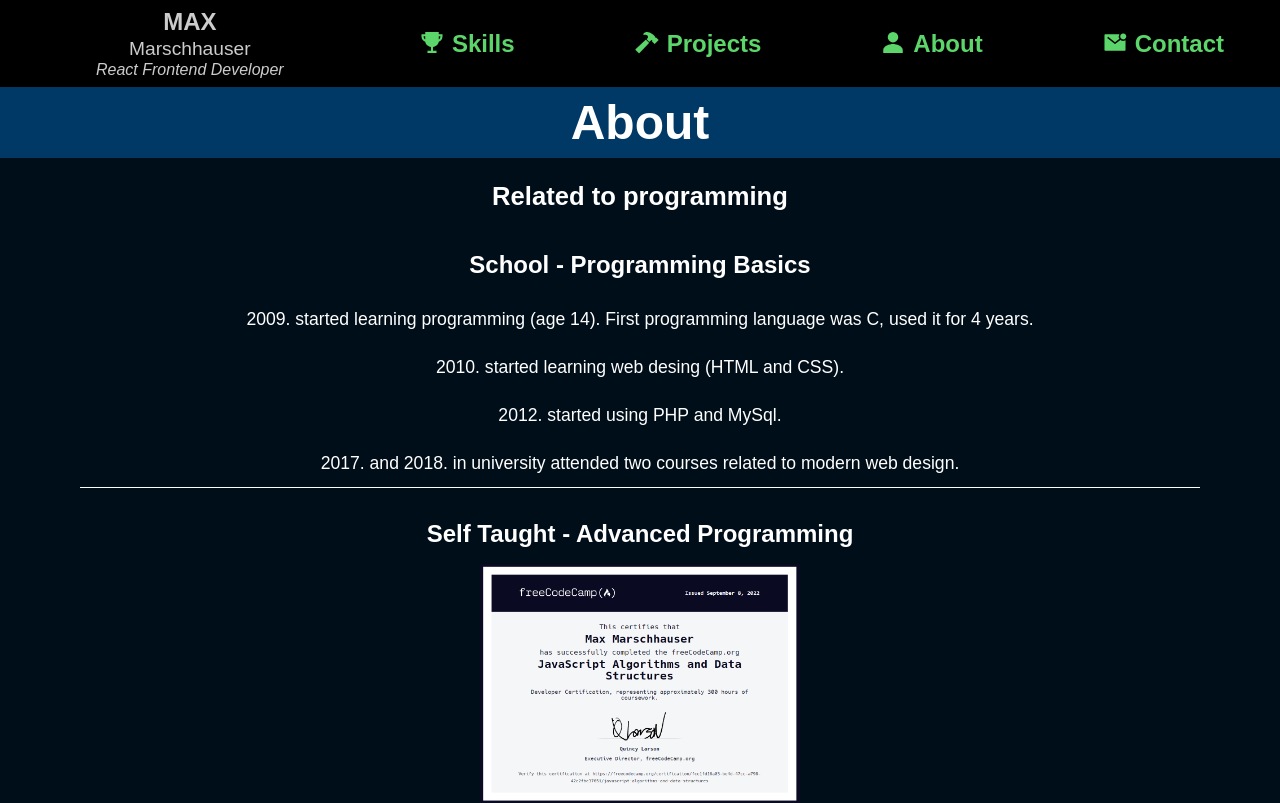
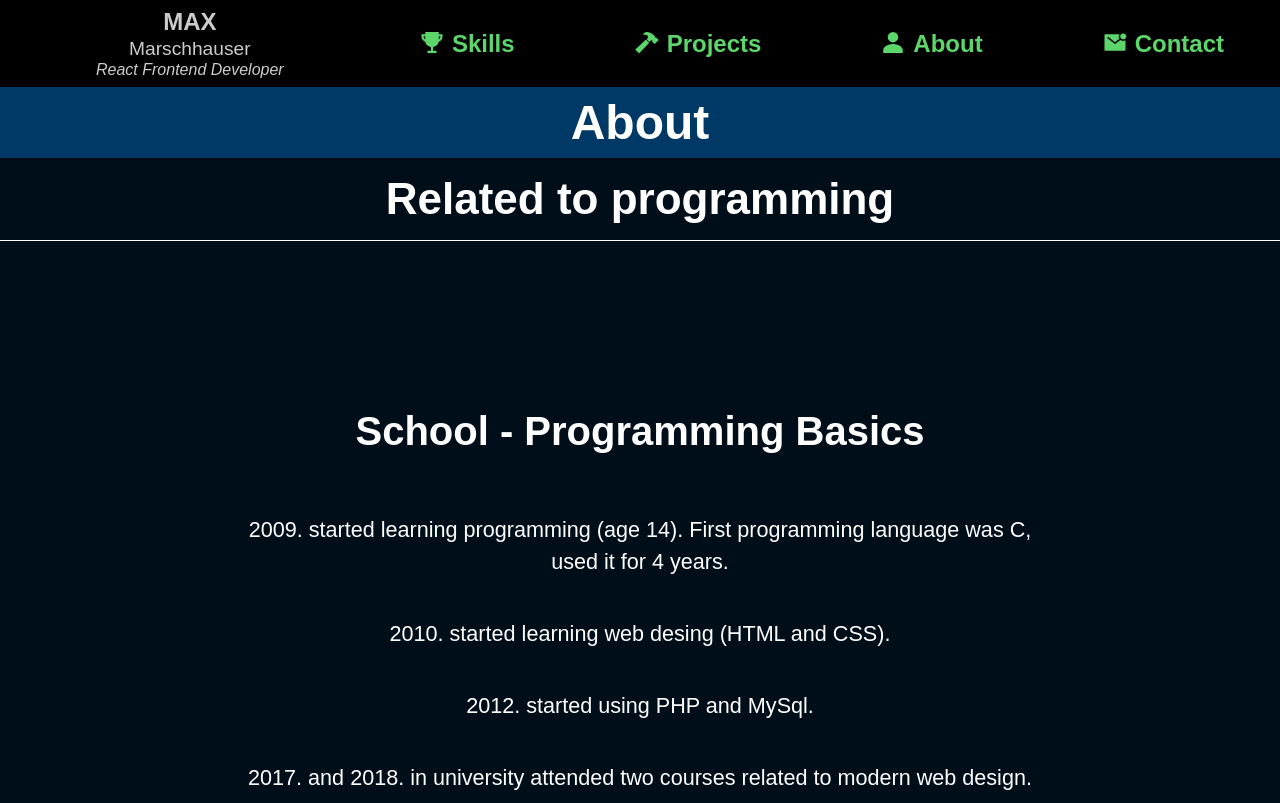
Before and after one commit to max-marschhauser/portfolio, a React (Create React App) app: page /about in a window 1280 px wide. Shown: the top 803 px of the page. Built offline with nearby package versions, Linux system fonts and the light colour scheme.

Commit message:
finished styling about page

```diff
--- a/src/pages/aboutPage/aboutPage.scss
+++ b/src/pages/aboutPage/aboutPage.scss
@@ -5,80 +5,57 @@
 	min-height: 100vh;
 
 	&--contents {
-		background-color: var(--color-black-transparent);
 		margin-bottom: 1rem;
 
+		background-color: var(--color-black-transparent);
+
+		color: var(--color-white);
+
 		h3 {
-			padding-block: 0.5rem;
+			padding-block: clamp(0.5rem, 2vh, 2.5rem);
 
+			font-size: clamp(1.2rem, 9vw, 2.75rem);
 			text-align: center;
-			font-size: 1.2rem;
-			color: var(--color-white);
-
-			@include abs.mq(700px, 550px) {
-				padding-block: 1.5rem;
-
-				font-size: 1.6rem;
-			}
-
-			@include abs.mq(1400px, 550px) {
-				padding-block: 2.5rem;
-
-				font-size: 2rem;
-			}
 		}
 
 		&--articles {
-			display: grid;
-			grid-template-columns: repeat(1, 1fr);
+			article {
+				padding-block: clamp(2rem, 20vh, 10rem);
+				padding-inline: clamp(1rem, 5vw, 5rem);
+				border-block: 1px solid var(--color-white);
 
-			article {
-				padding: 1rem 1rem;
-
-				@include abs.mq(700px, 0px) {
-					padding: 1rem 5rem;
+				&:last-child {
+					border-bottom: none;
 				}
 
-				border-radius: 1rem;
-
-				h4 {
-					padding-bottom: 1rem;
-
-					text-align: center;
-					font-size: 1rem;
-					color: var(--color-white);
-
-					@include abs.mq(700px, 550px) {
-						font-size: 1.25rem;
-					}
-
-					@include abs.mq(700px, 550px) {
-						font-size: 1.5rem;
+				.upperPart {
+					@include abs.mq(1400px, 0px) {
+						display: grid;
+						grid-template-columns: repeat(2, 1fr);
+						place-items: center;
 					}
 				}
 
+				h4 {
+					padding-block: clamp(0.5rem, 1vh, 1rem);
+
+					text-align: center;
+					font-size: clamp(1.1rem, 8vw, 2.5rem);
+				}
+
 				ul {
-					border-bottom: 1px solid var(--color-white);
+					padding-block: 2rem;
 
 					list-style: none;
 
-					line-height: 1.25rem;
+					li {
+						margin: 0 auto;
+						padding-block: clamp(0.5rem, 2.5vh, 1.5rem);
+						max-width: 50rem;
 
-					@include abs.mq(700px, 550px) {
-						line-height: 1.5rem;
-					}
-
-					li {
-						padding-block: 0.5rem;
-
-						font-size: 1rem;
-						color: var(--color-white);
+						font-size: clamp(1rem, 5vw, 1.35rem);
+						line-height: clamp(1.25rem, 4vh, 2rem);
 						text-align: center;
-
-						@include abs.mq(700px, 550px) {
-							padding-block: 0.75rem;
-							font-size: 1.1rem;
-						}
 					}
 				}
 
@@ -90,24 +67,18 @@
 					margin: 0 auto;
 
 					img {
-						width: 10rem;
-						max-height: 7.5rem;
+						width: clamp(15rem, 30vw, 25rem);
+						aspect-ratio: 16/9;
 
-						@include abs.mq(350px, 550px) {
-							width: 15rem;
-							max-height: 10rem;
-						}
-
-						@include abs.mq(700px, 550px) {
-							width: 20rem;
-							max-height: 15rem;
-						}
+						outline: 1px solid var(--color-lightgray);
+						outline-offset: 0.5rem;
 					}
 
-					transition: all 0.25s ease;
+					transition: all 0.35s ease;
 
 					&:hover,
-					&:focus-visible {
+					&:focus-visible,
+					&:active {
 						opacity: 0.8;
 					}
 				}
--- a/src/pages/aboutPage/components/AboutComponent.js
+++ b/src/pages/aboutPage/components/AboutComponent.js
@@ -16,19 +16,31 @@ export default function AboutComponent(props) {
 		if (relatedToProgramming === item.relatedToProgramming) {
 			return (
 				<article key={item.title}>
+					<div className="upperPart">
 						<h4>{item.title}</h4>
 						{item.imgSrc !== undefined ? (
 							<a href={item.link} target="_blank" rel="noreferrer">
 								<img src={item.imgSrc} alt={item.imgSrc} />
 							</a>
 						) : (
-						<></>
-					)}
 							<ul>
 								{item.content.map((contentLine) => {
 									return <li key={contentLine}>{contentLine}</li>;
 								})}
 							</ul>
+						)}
+					</div>
+					<>
+						{item.imgSrc === undefined ? (
+							<></>
+						) : (
+							<ul>
+								{item.content.map((contentLine) => {
+									return <li key={contentLine}>{contentLine}</li>;
+								})}
+							</ul>
+						)}
+					</>
 				</article>
 			);
 		} else {
--- a/src/pages/skillsPage/skillsPage.scss
+++ b/src/pages/skillsPage/skillsPage.scss
@@ -74,7 +74,7 @@
 				}
 
 				ul {
-					padding-block: clamp(0.1rem, 1vh, 4rem);
+					padding-block: clamp(0.5rem, 4vh, 4rem);
 					padding-left: clamp(1.5rem, 4vw, 2.5rem);
 					padding-right: clamp(0.5rem, 2vw, 1.5rem);
 
```
Lines whose indentation alone changed are shown as unchanged.
